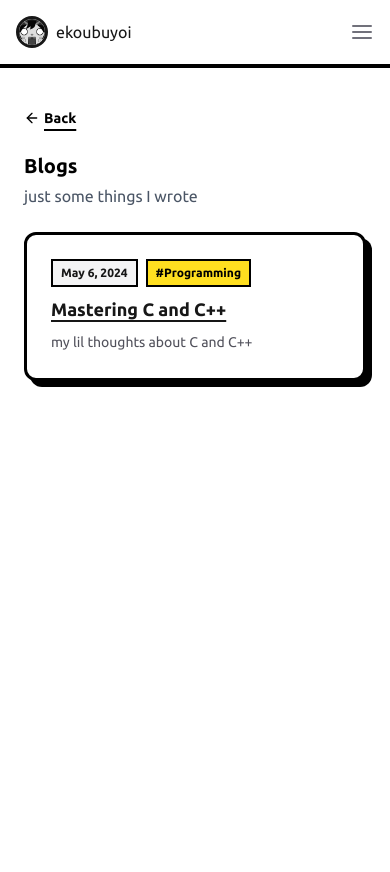
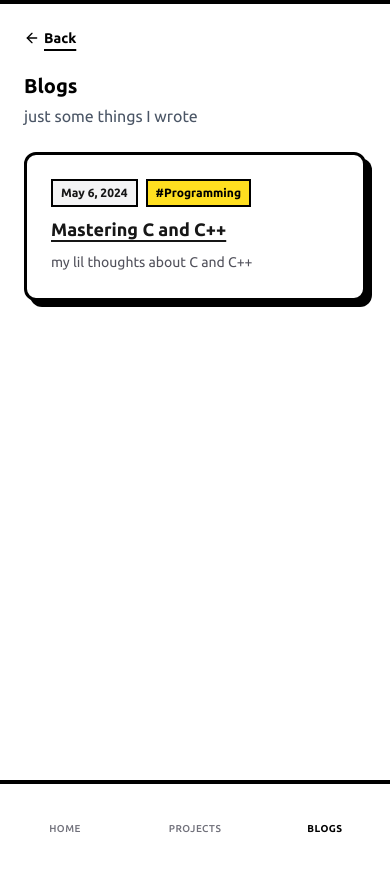
Before and after one commit to ekoubuyoi/ekoubu, a Next.js app: page /blogs in a window 390 px wide. Shown: the top 872 px of the page. After the commit the page ends 848 px from the top, so only its background shows below. Built offline with nearby package versions, Linux system fonts and the light colour scheme.

Commit message:
changed navigation bar for mobile

```diff
--- a/src/app/blogs/page.tsx
+++ b/src/app/blogs/page.tsx
@@ -3,7 +3,7 @@ import { blogs } from "@/data/blogs";
 
 export default function BlogsPage() {
     return (
-        <main className="mx-auto flex w-full max-w-3xl flex-col bg-white px-6 sm:px-10 md:px-10 pt-10 sm:pt-24 md:pt-20 pb-6 sm:pb-8 min-h-screen">
+        <main className="mx-auto flex w-full max-w-3xl flex-col bg-white px-6 sm:px-10 md:px-10 pt-6 sm:pt-24 md:pt-20 pb-6 sm:pb-8 min-h-screen">
             <div className="flex flex-col">
                 <Link href="/" className="group mb-6 underline decoration-2 underline-offset-6 flex items-center text-sm font-bold text-black hover:opacity-70 transition-opacity w-fit">
                     <svg xmlns="http://www.w3.org/2000/svg" width="16" height="16" viewBox="0 0 24 24" fill="none" stroke="currentColor" strokeWidth="2" strokeLinecap="round" strokeLinejoin="round" className="mr-1 transition-transform group-hover:-translate-x-1"><line x1="19" y1="12" x2="5" y2="12"></line><polyline points="12 19 5 12 12 5"></polyline></svg>
--- a/src/app/layout.tsx
+++ b/src/app/layout.tsx
@@ -24,7 +24,7 @@ export default function RootLayout({
       lang="en"
       className={`${ubuntu.variable} h-full antialiased`}
     >
-      <body className="min-h-full flex flex-col bg-zinc-50">
+      <body className="border-t-[4px] border-black min-h-full flex flex-col bg-zinc-50">
         <Navbar />
         <main className="">{children}</main>
       </body>
--- a/src/app/projects/page.tsx
+++ b/src/app/projects/page.tsx
@@ -3,7 +3,7 @@ import Link from "next/link";;
 
 export default function ProjectsPage() {
   return (
-    <main className="mx-auto flex w-full max-w-3xl flex-col bg-white px-6 sm:px-10 md:px-10 pt-10 sm:pt-16 md:pt-20 pb-6 sm:pb-8 min-h-screen">
+    <main className="mx-auto flex w-full max-w-3xl flex-col bg-white px-6 sm:px-10 md:px-10 pt-6 sm:pt-16 md:pt-20 pb-6 sm:pb-8 min-h-screen">
       <div className="flex flex-col">
         <Link href="/" className="group mb-6 underline decoration-2 underline-offset-6 flex items-center text-sm font-bold text-black hover:opacity-70 transition-opacity w-fit">
           <svg xmlns="http://www.w3.org/2000/svg" width="16" height="16" viewBox="0 0 24 24" fill="none" stroke="currentColor" strokeWidth="2" strokeLinecap="round" strokeLinejoin="round" className="mr-1 transition-transform group-hover:-translate-x-1"><line x1="19" y1="12" x2="5" y2="12"></line><polyline points="12 19 5 12 12 5"></polyline></svg>
--- a/src/components/Navbar.tsx
+++ b/src/components/Navbar.tsx
@@ -1,49 +1,57 @@
 "use client";
 
-import { useState } from "react";
 import Link from "next/link";
 import Image from "next/image";
 import { usePathname } from "next/navigation";
 
 const navItems = [
-  { name: "Home", path: "/" },
-  { name: "Projects", path: "/projects" },
-  { name: "Blogs", path: "/blogs" },
+  {
+    name: "Home",
+    path: "/",
+    icon: <path strokeLinecap="round" strokeLinejoin="round" strokeWidth="2" d="m4 12 8-8 8 8M6 10.5V19a1 1 0 0 0 1 1h3v-3a1 1 0 0 1 1-1h2a1 1 0 0 1 1 1v3h3a1 1 0 0 0 1-1v-8.5" />
+  },
+  {
+    name: "Projects",
+    path: "/projects",
+    icon: <path strokeLinecap="round" strokeLinejoin="round" strokeWidth="2" d="M17 8H5m12 0a1 1 0 0 1 1 1v2.6M17 8l-4-4M5 8a1 1 0 0 0-1 1v10a1 1 0 0 0 1 1h12a1 1 0 0 0 1-1v-2.6M5 8l4-4 4 4m6 4h-4a2 2 0 1 0 0 4h4a1 1 0 0 0 1-1v-2a1 1 0 0 0-1-1Z" />
+  },
+  {
+    name: "Blogs",
+    path: "/blogs",
+    icon: <path strokeLinecap="round" strokeWidth="2" d="M6 4v10m0 0a2 2 0 1 0 0 4m0-4a2 2 0 1 1 0 4m0 0v2m6-16v2m0 0a2 2 0 1 0 0 4m0-4a2 2 0 1 1 0 4m0 0v10m6-16v10m0 0a2 2 0 1 0 0 4m0-4a2 2 0 1 1 0 4m0 0v2" />
+  },
 ];
 
 export default function Navbar() {
   const pathname = usePathname();
-  const [isOpen, setIsOpen] = useState(false);
 
   return (
-    <nav className="sticky top-0 z-50 w-full bg-white px-4 py-4 transition-all
-  border-b-[4px] border-black
-  sm:border-[3px] sm:rounded-xl sm:top-10 sm:mx-auto sm:max-w-3xl sm:shadow-[6px_6px_0px_0px_rgba(0,0,0,1)]">
+    <>
+      {/* Top Navbar (Desktop + Mobile Brand) */}
+      <nav className="hidden md:block sticky top-10 z-50 w-full bg-white px-4 py-4 transition-all
+        border-[3px] border-black rounded-xl mx-auto max-w-3xl shadow-[6px_6px_0px_0px_rgba(0,0,0,1)]">
         <div className="flex items-center justify-between">
-        <Link href="/" className="group flex items-center gap-2" onClick={() => setIsOpen(false)}>
-          <div className="relative h-8 w-8 overflow-hidden rounded-full border-3">
+          <Link href="/" className="group flex items-center gap-2">
+            <div className="relative h-8 w-8 overflow-hidden rounded-full border-2 border-black">
               <Image
                 src="/images/pfp.jpg"
                 alt="Logo"
                 fill
-              sizes="32px" // I updated this to 32px since your div is h-8 (32px)
+                sizes="32px"
                 className="grayscale object-cover"
               />
             </div>
-          <span>
+            <span className="font-bold">
               ekoubuyoi
             </span>
           </Link>
 
-        {/* Desktop Menu */}
-        <div className="hidden md:flex items-center gap-6">
+          <div className="flex items-center gap-6">
             {navItems.map((item) => (
               <Link
                 key={item.path}
                 href={item.path}
-              className={`font-ubuntu text-sm font-medium transition-colors hover:text-zinc-900 ${pathname === item.path
-                ? "text-zinc-900"
-                : "text-zinc-500"
+                className={`font-ubuntu text-sm font-medium transition-colors hover:text-zinc-900 ${pathname === item.path ? "text-zinc-900" : "text-zinc-500"
                   }`}
               >
                 {item.name}
@@ -53,39 +61,38 @@ export default function Navbar() {
               </Link>
             ))}
           </div>
+        </div>
+      </nav>
 
-        {/* Mobile Hamburger Button */}
-        <button
-          className="md:hidden flex items-center text-zinc-500 hover:text-zinc-900 transition-colors"
-          onClick={() => setIsOpen(!isOpen)}
-          aria-label="Toggle menu"
-        >
-          {isOpen ? (
-            <svg xmlns="http://www.w3.org/2000/svg" width="24" height="24" viewBox="0 0 24 24" fill="none" stroke="currentColor" strokeWidth="2" strokeLinecap="round" strokeLinejoin="round"><line x1="18" y1="6" x2="6" y2="18"></line><line x1="6" y1="6" x2="18" y2="18"></line></svg>
-          ) : (
-            <svg xmlns="http://www.w3.org/2000/svg" width="24" height="24" viewBox="0 0 24 24" fill="none" stroke="currentColor" strokeWidth="2" strokeLinecap="round" strokeLinejoin="round"><line x1="3" y1="12" x2="21" y2="12"></line><line x1="3" y1="6" x2="21" y2="6"></line><line x1="3" y1="18" x2="21" y2="18"></line></svg>
-          )}
-        </button>
-      </div>
-
-      {/* Mobile Menu */}
-      <div className={`md:hidden absolute border-[4px] left-0 top-full w-full bg-white border-b-[4px] border-black transition-all duration-300 ease-in-out transform origin-top ${isOpen ? "opacity-100 scale-y-100" : "opacity-0 scale-y-0 pointer-events-none"}`}>
-        <div className="flex flex-col p-6 gap-6">
+      {/* Mobile Bottom Navigation Bar */}
+      <div className="md:hidden fixed bottom-0 left-0 z-50 w-full h-16 bg-white border-t-[4px] border-black">
+        <div className="grid h-full max-w-lg grid-cols-3 mx-auto font-medium">
           {navItems.map((item) => (
             <Link
               key={item.path}
               href={item.path}
-              onClick={() => setIsOpen(false)}
-              className={`font-ubuntu text-md transition-all hover:translate-x-2 ${pathname === item.path
-                ? "text-black underline decoration-4 underline-offset-8"
-                : "text-zinc-500"
-                }`}
+              className="inline-flex flex-col items-center justify-center px-5 hover:bg-zinc-100 group transition-colors"
             >
+              <svg
+                className={`w-6 h-6 mb-1 transition-colors ${pathname === item.path ? "text-black" : "text-zinc-400"
+                  } group-hover:text-black`}
+                aria-hidden="true"
+                xmlns="http://www.w3.org/2000/svg"
+                width="24"
+                height="24"
+                fill="none"
+                viewBox="0 0 24 24"
+              >
+                {item.icon}
+              </svg>
+              <span className={`text-[10px] uppercase tracking-wider transition-colors ${pathname === item.path ? "text-black font-bold" : "text-zinc-500"
+                } group-hover:text-black`}>
                 {item.name}
+              </span>
             </Link>
           ))}
         </div>
       </div>
-    </nav>
+    </>
   );
 }
```
Lines whose indentation alone changed are shown as unchanged.
